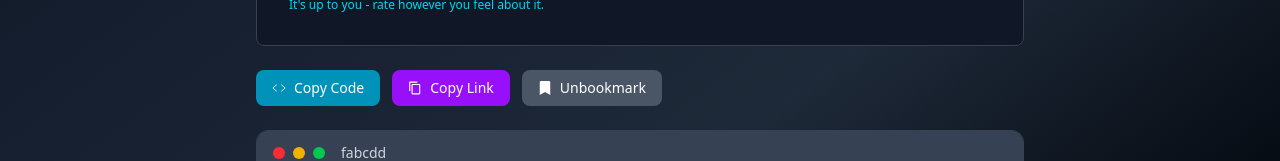
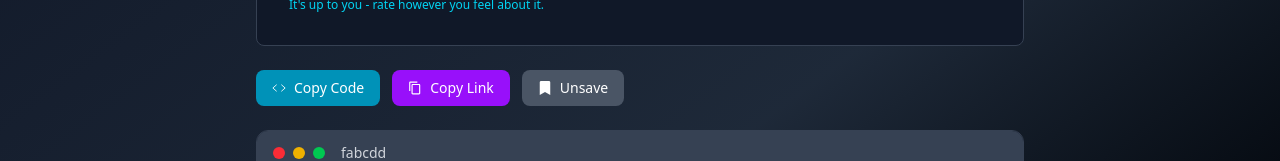
Before and after one commit to hsk-kr/ratecode, a React (Vite) app in the folder frontend/: page /code/1 in a window 1280 px wide. Shown: the part 264-425 px from the top of the page. Built offline with nearby package versions, Linux system fonts and the light colour scheme; a web font is replaced by a local one.

Commit message:
chore: rename Bookmark -> Save

```diff
--- a/frontend/src/components/BookmarkButton/index.tsx
+++ b/frontend/src/components/SaveButton/index.tsx
@@ -5,8 +5,8 @@ import { FaRegBookmark } from 'react-icons/fa';
 import Button from '../Button';
 import type { IconType } from 'react-icons';
 
-type BookmarkButtonProps = {
-  bookmarked: boolean;
+type SaveButtonProps = {
+  saved: boolean;
 } & ButtonHTMLAttributes<HTMLButtonElement>;
 
 const icons = new Map<boolean, IconType>([
@@ -14,11 +14,11 @@ const icons = new Map<boolean, IconType>([
   [false, FaRegBookmark],
 ]);
 
-const BookmarkButton = ({ bookmarked, ...props }: BookmarkButtonProps) => {
-  const label = bookmarked ? 'Unbookmark' : 'Bookmark';
-  const Icon = icons.get(bookmarked);
+const SaveButton = ({ saved, ...props }: SaveButtonProps) => {
+  const label = saved ? 'Unsave' : 'Save';
+  const Icon = icons.get(saved);
 
-  if (Icon === undefined) throw new Error('Cannot find bookmark icon');
+  if (Icon === undefined) throw new Error('Cannot render icon');
 
   return (
     <Button {...props} color="gray" varient="fill">
@@ -28,4 +28,4 @@ const BookmarkButton = ({ bookmarked, ...props }: BookmarkButtonProps) => {
   );
 };
 
-export default BookmarkButton;
+export default SaveButton;
--- a/frontend/src/pages/Code.tsx
+++ b/frontend/src/pages/Code.tsx
@@ -1,6 +1,6 @@
 import BackButton from '../components/BackButton';
 import Badge from '../components/Badge';
-import BookmarkButton from '../components/BookmarkButton';
+import SaveButton from '../components/SaveButton';
 import Box from '../components/Box';
 import Button from '../components/Button';
 import CodeViewer from '../components/CodeViewer';
@@ -58,7 +58,7 @@ const Buttons = () => {
       <Button color="purple" varient="fill" icon="copy">
         Copy Link
       </Button>
-      <BookmarkButton bookmarked={true} />
+      <SaveButton saved={true} />
     </div>
   );
 };
```
